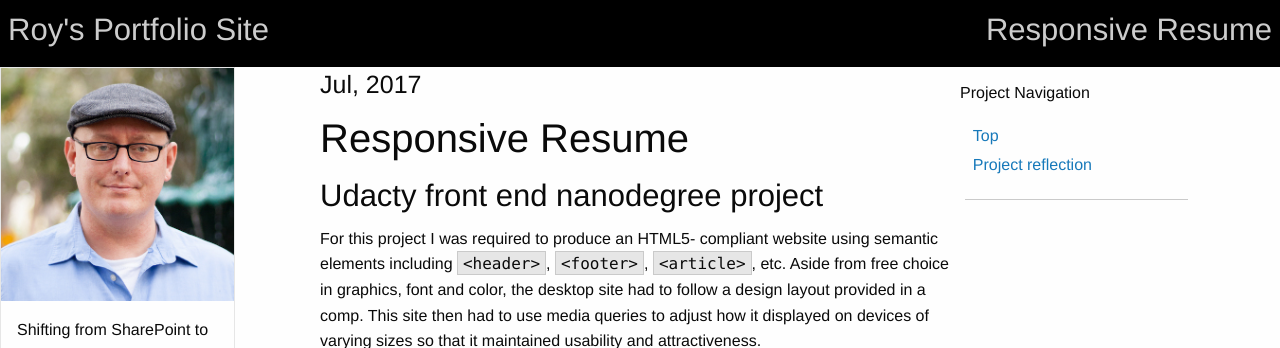
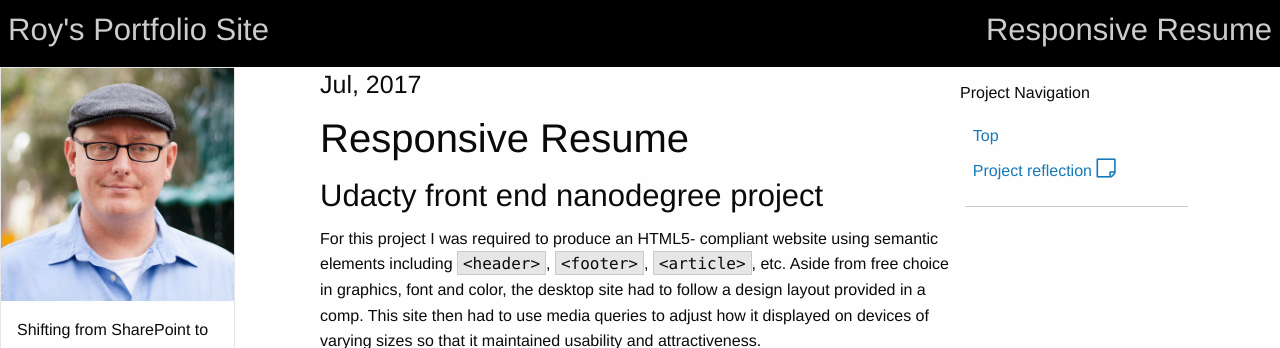
Before and after one commit to royemosby/roymosby.me, a Jekyll site: the page built from projects/ResponsiveResume.md, in a window 1280 px wide. Shown: the top 348 px of the page. Built offline with Jekyll 4.4.1, drawn with Linux system fonts in a browser that asks for light colours.

Commit message:
added sticky note icon to project reflection modal link

```diff
--- a/_includes/projectNav.html
+++ b/_includes/projectNav.html
@@ -5,7 +5,7 @@
         <p>Project Navigation</p>
       </li>
       <li><a href="#">Top</a></li>
-      <li><a href="#" class="projToggle" data-open>Project reflection</a></li> <!-- this to be a modal toggle -->
+      <li><a href="#" class="projToggle" data-open>Project reflection <i class="fa fa-sticky-note-o" aria-hidden="true"></i></a></li> <!-- this to be a modal toggle -->
     </ul>
     <hr class="menu-splitter">
   </div>
```
